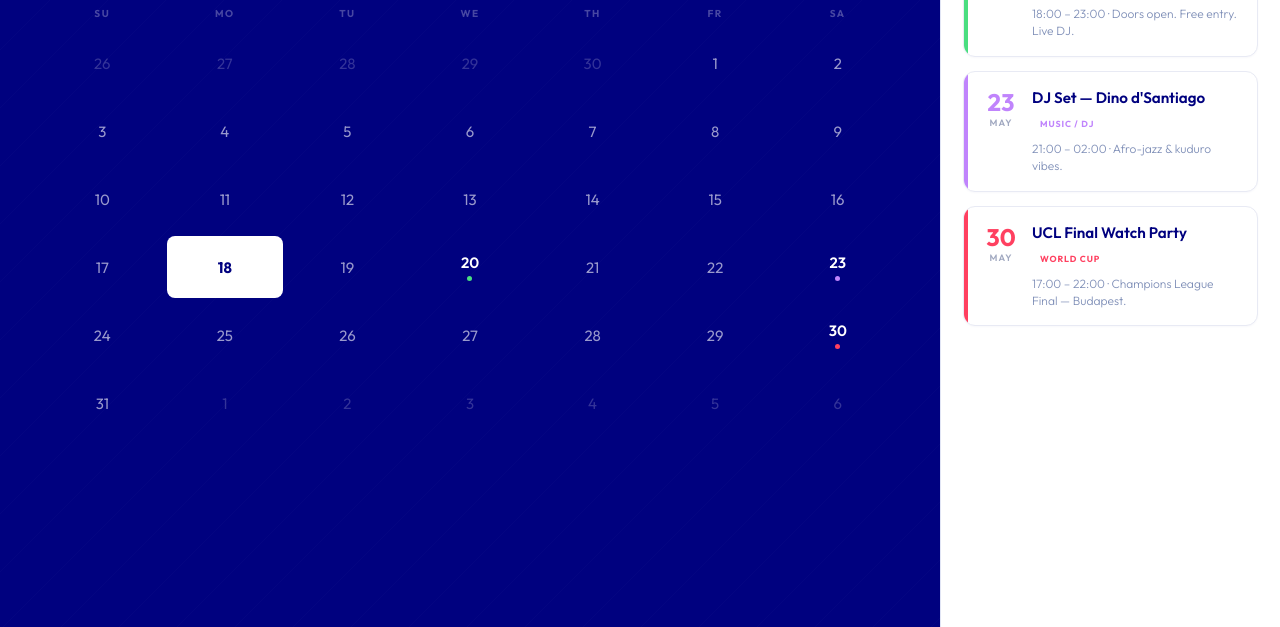
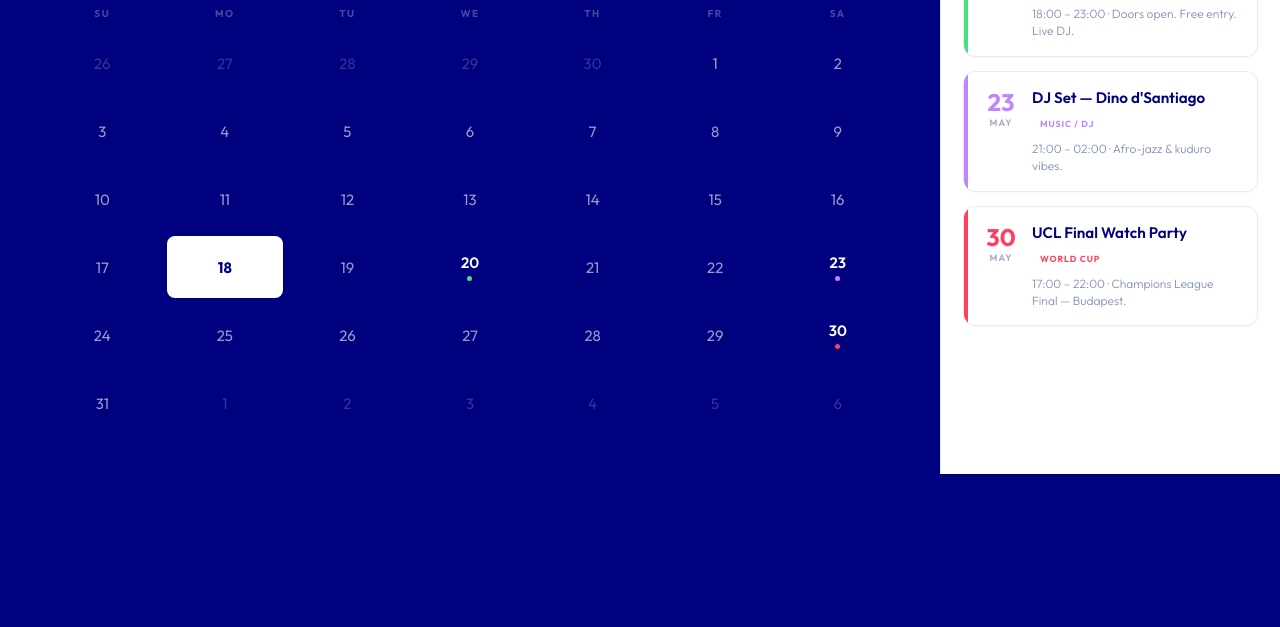
Before and after one commit to gallopatel/curva-web, a plain HTML site: page curva-calendar.html in a window 1280 px wide. Shown: the part 173-800 px from the top of the page. Drawn offline with Linux system fonts and the light colour scheme; no server answers.

Commit message:
Update curva-calendar.html

```diff
--- a/curva-calendar.html
+++ b/curva-calendar.html
@@ -35,7 +35,7 @@ body{font-family:'Outfit',sans-serif;display:flex;flex-direction:column;
 .hb-time.cl{color:#C8D0E0;font-style:italic;font-weight:300;font-size:10px}
 .hb-loading{font-size:11px;color:#A0A8C0;font-style:italic}
 
-.layout{display:grid;grid-template-columns:1fr 340px;flex:1}
+.layout{display:grid;grid-template-columns:1fr 340px}
 
 .main{background:var(--navy);padding:32px 44px 40px;
   display:flex;flex-direction:column;gap:22px;position:relative;overflow-y:auto}
```
